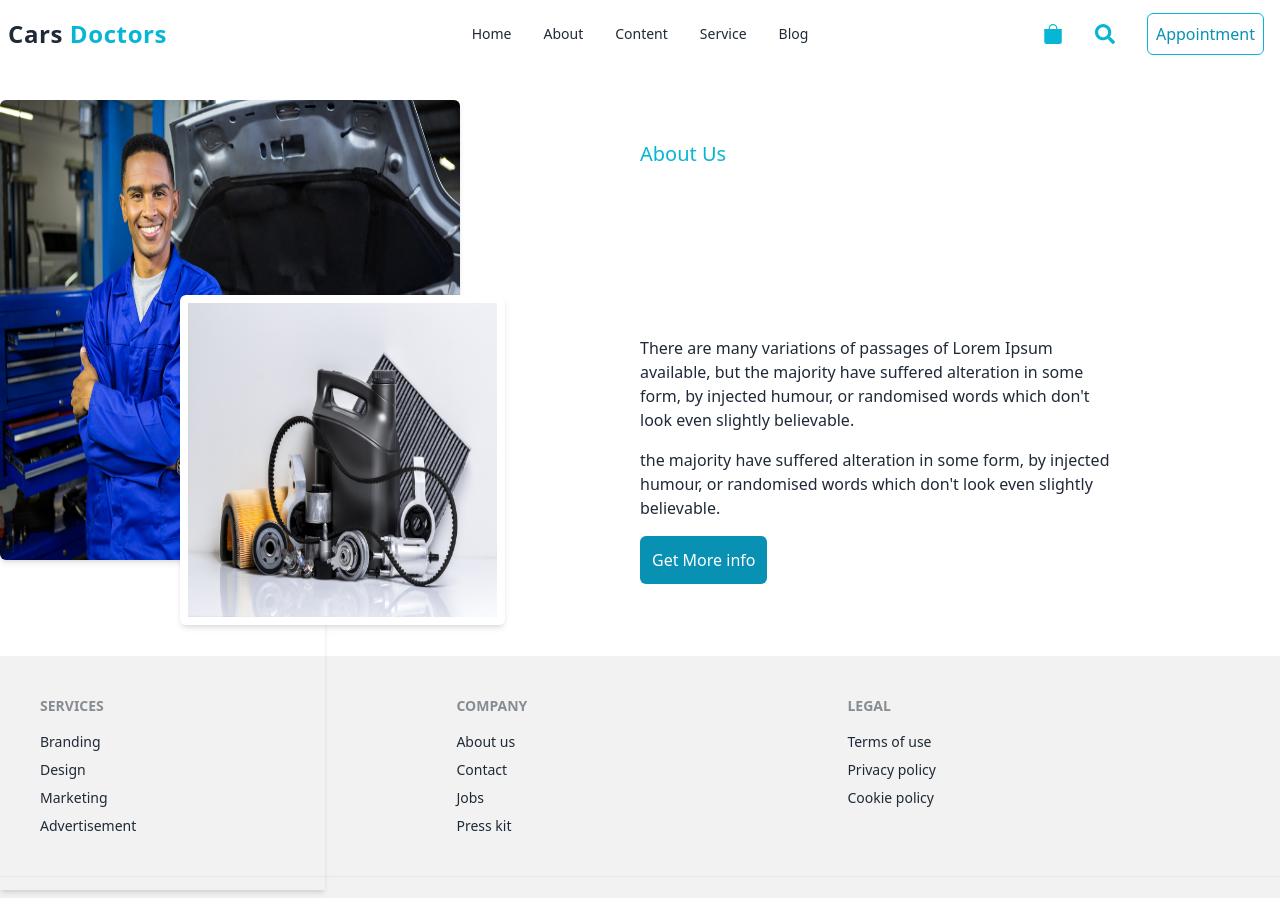
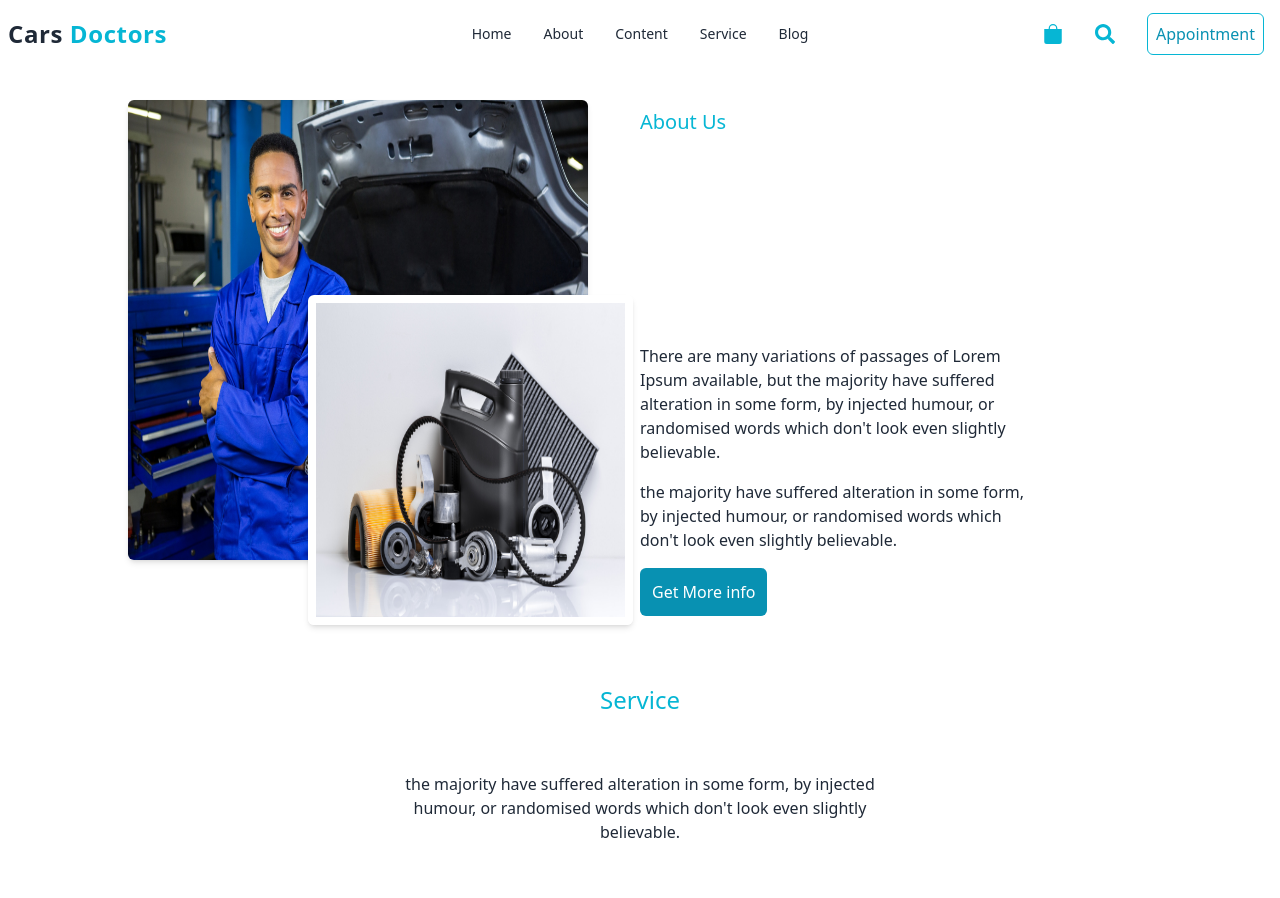
Before and after one commit to abirpuc/cars-doctor, a React (Vite) app: page / in a window 1280 px wide. Shown: the top 898 px of the page. Built offline with nearby package versions, Linux system fonts and the light colour scheme.

Commit message:
design service section header

```diff
--- a/src/Layouts/MainLayout.jsx
+++ b/src/Layouts/MainLayout.jsx
@@ -4,11 +4,13 @@ import Footer from '../components/SharedComponents/Footer/Footer'
 import Header from '../components/SharedComponents/Header/Header'
 
 export default function MainLayout() {
-  return (
-    <div>
-        <Header/>
-        <Outlet/>
-        <Footer/>
-    </div>
-  )
+    return (
+        <div >
+            <Header />
+            <div className='w-[95%] md:w-[80%] mx-auto'>
+                <Outlet />
+            </div>
+            <Footer />
+        </div>
+    )
 }
--- a/src/pages/Home/Home.jsx
+++ b/src/pages/Home/Home.jsx
@@ -1,10 +1,12 @@
 import React from 'react'
 import About from './homecomponents/About'
+import Service from './homecomponents/Service'
 
 export default function Home() {
   return (
     <section className='container mx-auto'>
       <About/>
+      <Service/>
     </section>
   )
 }
--- a/src/pages/Home/homecomponents/About.jsx
+++ b/src/pages/Home/homecomponents/About.jsx
@@ -7,8 +7,8 @@ export default function About() {
         <section className='flex flex-col md:flex-row justify-center items-center gap-y-2 my-8'>
             <div className='w-full md:w-1/2 mb-16'>
                 <img className='w-[300px] h-[300] md:w-[460px] md:h-[460px] rounded-md shadow-md' src={about_1} alt="" />
-                <div className='absolute shadow-md'>
-                    <img className='w-[180px] md:w-[325px] h-[180px] md:h-[330px] rounded-md shadow-md border-8 border-white relative bottom-[130px] left-[160px]  md:bottom-[265px] md:left-[180px]' src={about_2} alt="" />
+                <div className='absolute'>
+                    <img className='w-[180px] md:w-[325px] h-[180px] md:h-[330px] rounded-md shadow-md border-8 border-white relative bottom-[130px] left-[160px]  md:bottom-[265px] md:left-[180px] shadow-md' src={about_2} alt="" />
                 </div>
             </div>
             <div className='w-full px-8 md:px-0 md:w-1/2'>
--- /dev/null
+++ b/src/pages/Home/homecomponents/Service.jsx
@@ -0,0 +1,16 @@
+import React from 'react'
+
+export default function Service() {
+    return (
+        <section className='my-[60px]'>
+            <div className='text-center w-1/2 mx-auto'>
+                <h5 className='text-cyan-500 text-2xl'>Service</h5>
+                <h1 className='text-xl md:text-4xl text-white font-bold my-2'>Our Service Area</h1>
+                <p>the majority have suffered alteration in some form, by injected humour, or randomised words which don't look even slightly believable. </p>
+            </div>
+            <div className='my-4'>
+
+            </div>
+        </section>
+    )
+}
```
